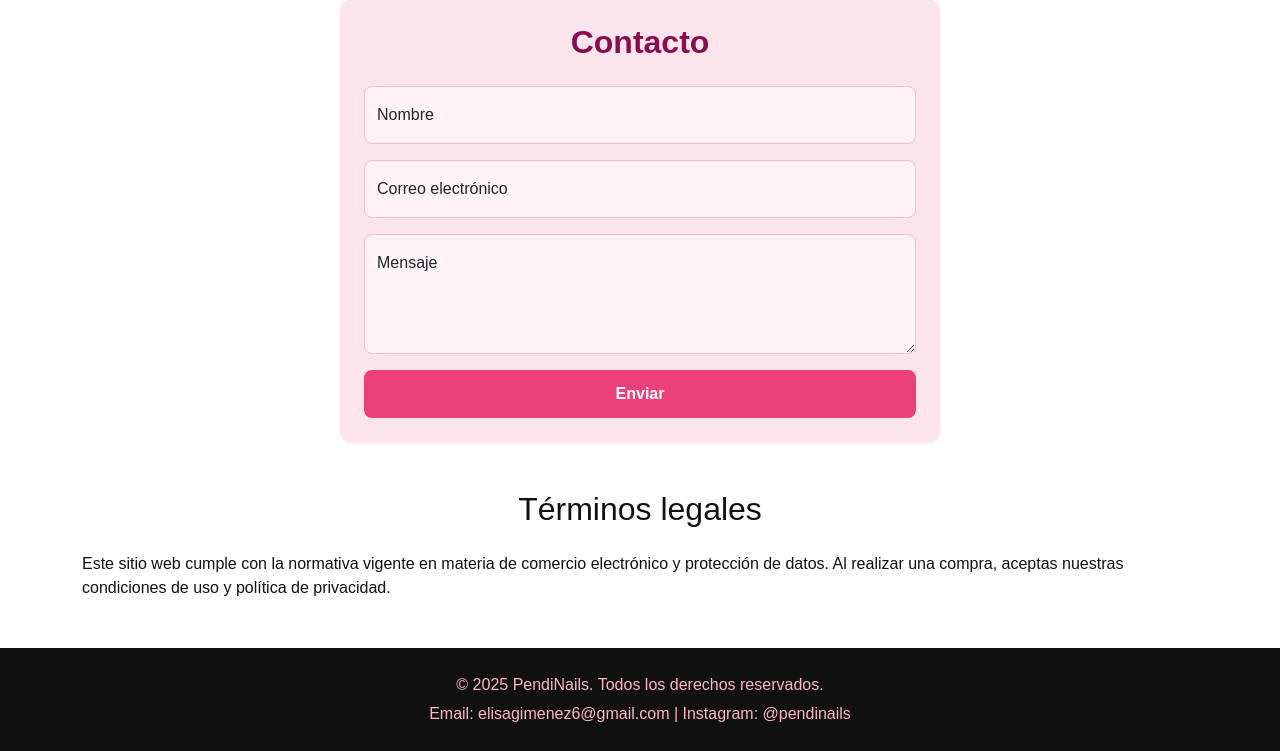
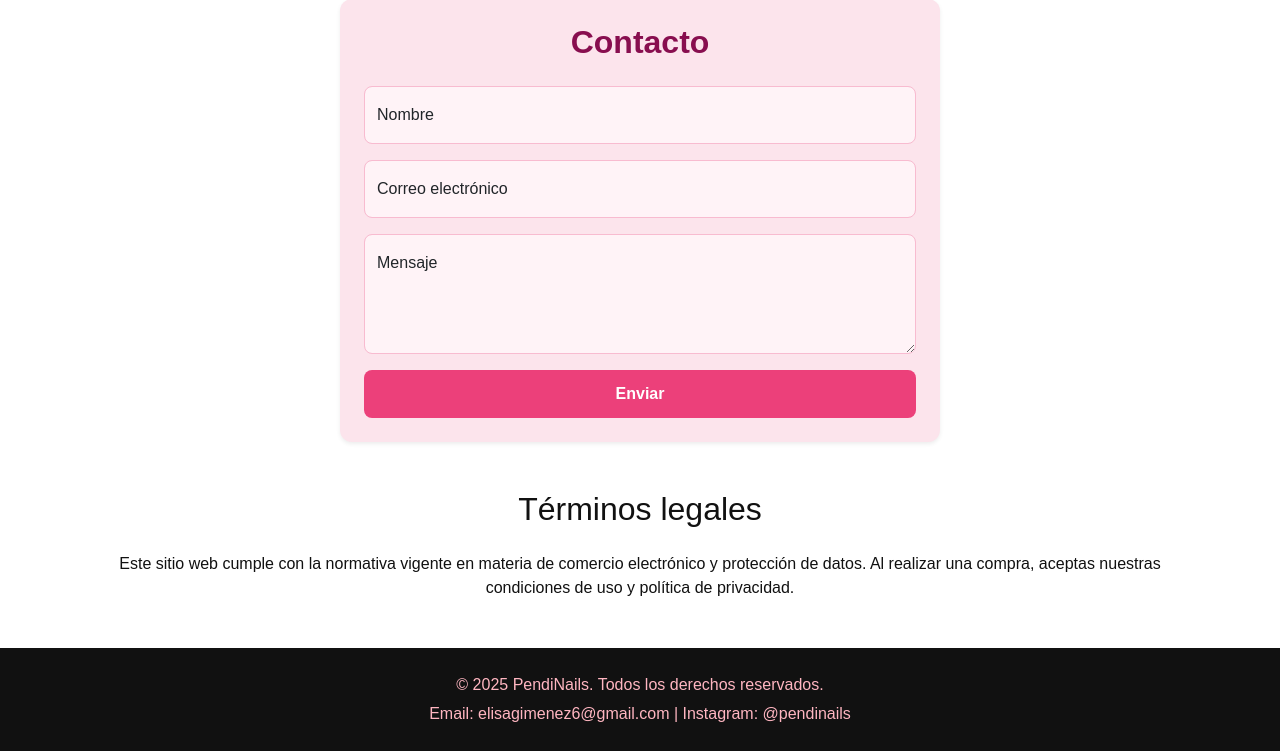
Before and after one commit to valentinrl9/PendiNails, a PHP site: page / in a window 1280 px wide. Shown: the part 985-1736 px from the top of the page. Run offline with PHP 8.4, Linux system fonts and the light colour scheme; data that the repository does not hold is empty.

Commit message:
centrado de 'legal'

```diff
--- a/Front/index.php
+++ b/Front/index.php
@@ -137,7 +137,7 @@ include("../config/db.php");
 <!-- ⚖️ Términos legales -->
 <section id="legal" class="container my-5">
   <h2 class="text-center mb-4">Términos legales</h2>
-  <p>Este sitio web cumple con la normativa vigente en materia de comercio electrónico y protección de datos. Al realizar una compra, aceptas nuestras condiciones de uso y política de privacidad.</p>
+  <p class="text-center">Este sitio web cumple con la normativa vigente en materia de comercio electrónico y protección de datos. Al realizar una compra, aceptas nuestras condiciones de uso y política de privacidad.</p>
 </section>
 
 <!-- 🔻 Footer -->
```
